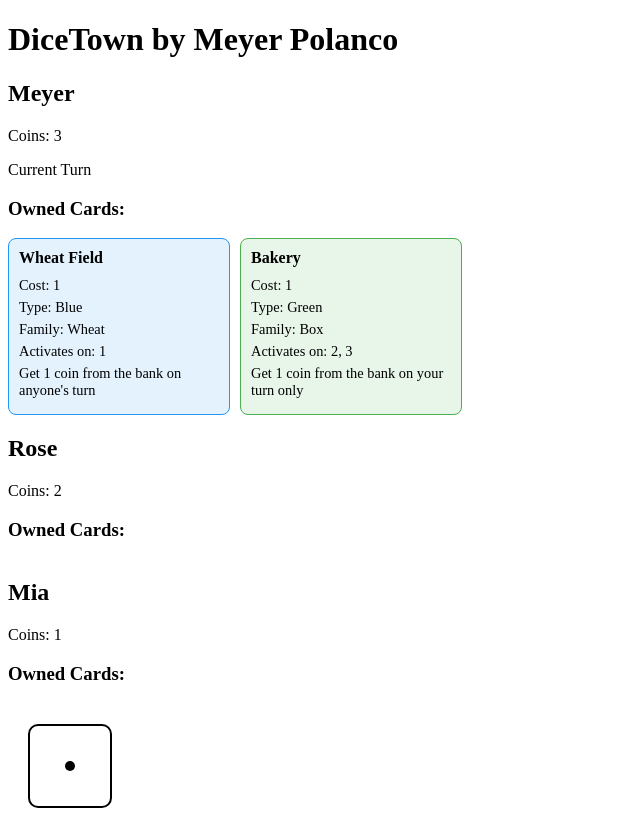
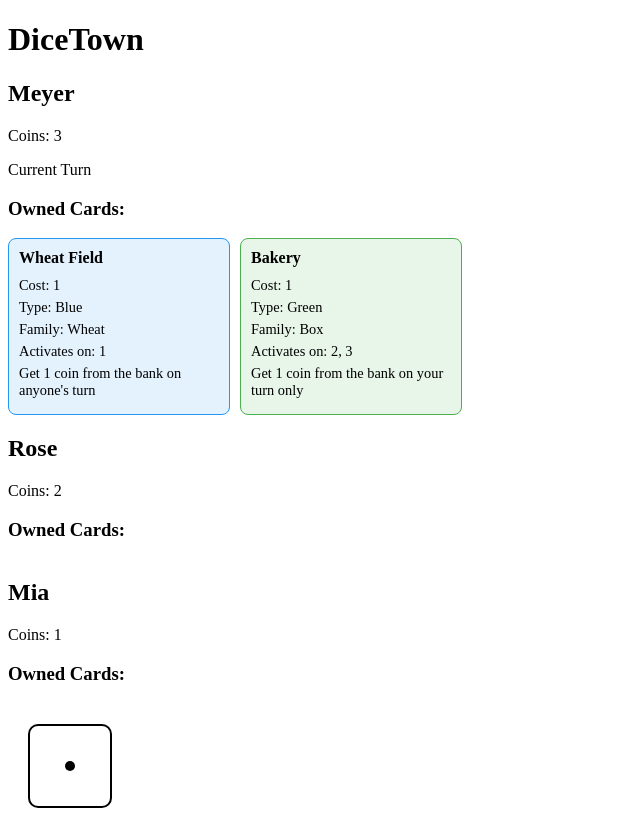
Before and after one commit to meyerpolanco/dicetown, a React (Vite) app: page / in a window 1280 px wide. Shown: the whole page, without its empty margins (0-640 px from the left). Built offline with nearby package versions, Linux system fonts and the light colour scheme; the HTML template or start-up script is replaced by a standard one.

Commit message:
Update app.tsx with local changes

```diff
--- a/src/app.tsx
+++ b/src/app.tsx
@@ -48,7 +48,7 @@ function App(): React.JSX.Element {
 
   return (
     <div>
-      <h1>DiceTown by Meyer Polanco</h1>
+      <h1>DiceTown</h1>
 
       {/* Display players and their info */}
       <div className="players">
```
